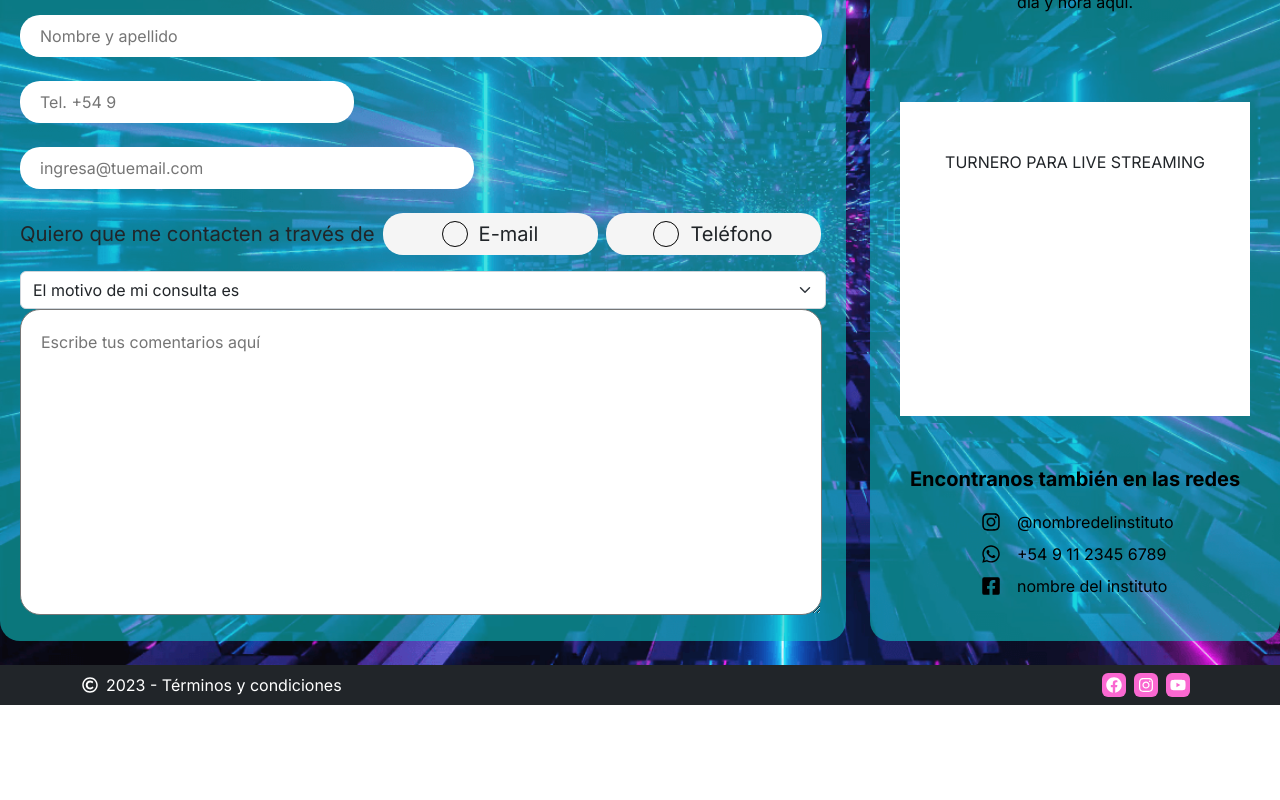
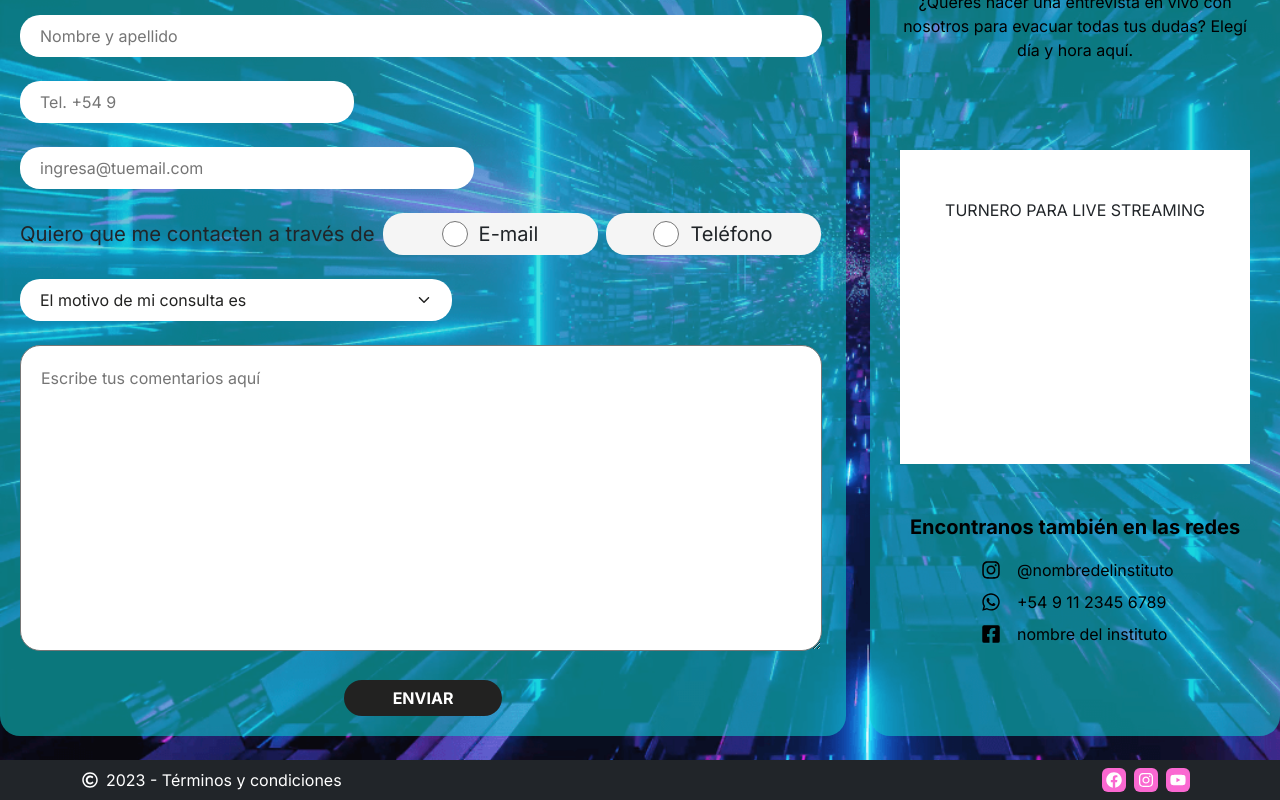
Before and after one commit to No-Country/C9-26-Java-React, a React (Vite) app in the folder frontend/: page /consultation in a window 1280 px wide. Shown: the part 356-1156 px from the top of the page. Before the commit the page ends 1061 px from the top, so only its background shows below. Built offline with nearby package versions, Linux system fonts and the light colour scheme; no server answers.

Commit message:
add dropdown to form

```diff
--- a/frontend/src/components/Dropdown/Dropdown.jsx
+++ b/frontend/src/components/Dropdown/Dropdown.jsx
@@ -1,27 +1,55 @@
-import { useState, useRef, useEffect, createElement } from 'react';
+import { useState, useRef, useEffect, createElement, forwardRef } from 'react';
 import { IoIosArrowDown } from 'react-icons/io';
 
 import styles from "./Dropdown.module.css";
 
-const Dropdown = (props) => {
+const Dropdown = forwardRef((props, ref) => {
     const [toggle, setToggle] = useState(false);
-    const [selectedOption, setSelectedOption] = useState(props.placeholder);
+    let [selectedOption, setSelectedOption] = useState(props.placeholder);
+    const dropdown = useRef(null)
     const containerOptions = useRef(null);
 
     useEffect(() => {
         return () => {
+            document.addEventListener("click", handleClickOutside, true);
             addContent();
         }
     }, []);
 
-    //Generar los elementos de la lista dinámicamente
+    //Reconocer click fuera de dropdown
+    const handleClickOutside = (e) => {
+        if (!dropdown.current.contains(e.target)) {
+            setToggle(false);
+        }
+    }
+
+    //Generar los elementos de la lista dinámicamente (si hay subtitle renderiza con input radio, sino solo los nombres)
     const addContent = () => {
         const lis = props.array.map((elem) => {
-            return createElement(
-                "li",
-                { key: elem, onClick: () => updateOption(elem) },
-                elem
-            );
+            {
+                if (props.subtitle) {
+                    return createElement(
+
+                        "li",
+                        { key: elem },
+                        [
+                            createElement("input", {
+                                type: "radio",
+                                name: "options",
+                                checked: elem === selectedOption,
+                                onClick: () => updateOption(elem),
+                            }),
+                            elem,
+                        ]
+                    )
+                } else {
+                    return createElement(
+                        "li",
+                        { key: elem, onClick: () => updateOption(elem) },
+                        elem
+                    )
+                }
+            }
         });
         return lis;
     }
@@ -32,20 +60,21 @@ const Dropdown = (props) => {
     }
 
     return (
-        <div className={styles.dropdown_wrapper} onClick={() => setToggle(!toggle)}>
+        <div className={styles.dropdown_wrapper} onClick={() => setToggle(!toggle)} ref={dropdown}>
             <div className={styles.dropdown_selectBtn}>
-                <span>{selectedOption}</span>
+                <span ref={ref}>{selectedOption}</span>
                 <IoIosArrowDown className={toggle && styles.dropdown_icon} />
             </div>
 
             <div className={`${styles.dropdown_content} ${toggle && styles.dropdown_contentActive}`}>
                 <ul className={styles.dropdown_options} ref={containerOptions}>
+                    {props.subtitle && <li className={styles.dropdown_optionsSub}>{props.subtitle}</li>}
                     {addContent()}
                 </ul>
             </div>
 
         </div>
     )
-}
+})
 
 export default Dropdown;
--- a/frontend/src/components/Dropdown/Dropdown.module.css
+++ b/frontend/src/components/Dropdown/Dropdown.module.css
@@ -8,6 +8,7 @@
     display: flex;
     align-items: center;
     cursor: pointer;
+    gap: 10px;
 }
 
 .dropdown_selectBtn {
@@ -27,8 +28,8 @@
 .dropdown_content {
     display: none;
     padding: 8px 16px;
-    margin-top: 15px;
     border-radius: 10px;
+    margin-top: 6px;
     background-color: #222221;
     position: absolute;
     z-index: 1;
@@ -56,3 +57,19 @@
     color: #222221;
     width: 100%;
 }
+
+.dropdown_options li input {
+    cursor: pointer;
+    width: 18px;
+    height: 18px;
+}
+
+.dropdown_optionsSub {
+    font-weight: 700;
+    margin-bottom: 10px;
+}
+
+.dropdown_optionsSub:hover {
+    background-color: #222221!important;
+    color: #ffffff!important;
+}
--- a/frontend/src/pages/Clases/Clases.jsx
+++ b/frontend/src/pages/Clases/Clases.jsx
@@ -1,4 +1,6 @@
-import Form from 'react-bootstrap/Form';
+import { useEffect, createRef } from "react";
+import { useDispatch, useSelector } from "react-redux";
+import { getProvincias } from "../../store/actions/localidadActions";
 import imgClass1 from "../../assets/images/Clases/Clases1.png";
 import imgClass2 from "../../assets/images/Clases/Clases2.png";
 import imgClass3 from "../../assets/images/Clases/Clases3.png";
@@ -10,6 +12,52 @@ import styles from './Clases.module.css';
 const Clases = () => {
     const level = ["A1 BEGINNER", "A2 ELEMENTARY", "B1 PREINTERMEDIATE ", "B2 INTERMEDIATE", "C1 UPPER INTERMEDIATE", "C2 ADVANCED", "No sé cuál es mi nivel actual"];
     const course = ["Niños", "Adolescentes", "Adultos", "Corporativo", "Apoyo escolar", "Conversación"];
+    const states = [];
+    const cities = [];
+
+    const provincias = useSelector(state => state.localidad.provincias);
+    console.log(provincias);
+    const dispatch = useDispatch();
+
+    const ref = createRef();
+    dispatch(getProvincias());
+
+    /* const provincias = () => {
+        fetch("https://apis.datos.gob.ar/georef/api/provincias")
+        .then(res => res.ok ? res.json() : Promise.reject(res))
+        .then(json => {
+            json.provincias.map(elem => states.push(elem.nombre));
+            console.log(json);
+        })
+        .catch(() => {
+            states.push("Error al cargar las provincias");
+        })
+    }
+
+    const localidades = (provincia) => {
+        fetch(`https://apis.datos.gob.ar/georef/api/municipios?provincia=${provincia}`)
+        .then(res => res.ok ? res.json() : Promise.reject(res))
+        .then(json => {
+            json.municipios.map(elem => cities.push(elem.id));
+        })
+        .catch(() => {
+            cities.push("Error al cargar las provincias");
+        })
+    } */
+
+    useEffect(() => {
+        /*  ref.addEventListener("change", (e) => {
+            console.log(this.e);
+        }) */
+
+        //return () => {
+            //provincias();
+            /* provincia.addEventListener("change", (e) => {
+                localidades(e.target.value);
+            }) */
+
+        //}
+    }, []);
 
     return (
         <>
@@ -20,10 +68,10 @@ const Clases = () => {
                         <h2 className='text-center text-white fw-bold'>Cursos para cada necesidad</h2>
 
                         <div className={`${styles.clases_container} mt-3`}>
-                            <img src={imgClass1} alt="" />
-                            <img src={imgClass2} alt="" />
-                            <img src={imgClass3} alt="" />
-                            <img src={imgClass4} alt="" />
+                            <img src={imgClass1} alt="Teacher with students" />
+                            <img src={imgClass2} alt="Classmates" />
+                            <img src={imgClass3} alt="Professor with students" />
+                            <img src={imgClass4} alt="Exam" />
                         </div>
                         <p className={styles.clases_text}>
                             Nuestros cursos están destinados a quienes quieran comunicarse efectivamente
@@ -56,15 +104,15 @@ const Clases = () => {
                                 </div>
 
                                 <div className={styles.input_container}>
-                                    <Dropdown array={level} placeholder="Provincia"/>
+                                    <Dropdown array={states} placeholder="Provincia" />
                                 </div>
 
                                 <div className={styles.input_container}>
-                                    <Dropdown array={level} placeholder="Localidad"/>
+                                    <Dropdown array={level} placeholder="Localidad" />
                                 </div>
 
                                 <div className={styles.input_container}>
-                                    <Dropdown array={level} placeholder="Nivel"/>
+                                    <Dropdown array={level} placeholder="Nivel" ref={ref}/>
                                 </div>
 
                                 <div className={styles.input_container}>
--- a/frontend/src/pages/Clases/Clases.module.css
+++ b/frontend/src/pages/Clases/Clases.module.css
@@ -30,17 +30,16 @@
     align-items: center;
 }
 
+.input_container {
+    margin-bottom: 24px!important;
+}
+
 .input_container input {
     width: 27rem!important;
     height: 2.62rem!important;
     border-radius: 20px!important;
-    margin-bottom: 24px!important;
     padding-left: 20px!important;
     border: none;
-}
-
-.input_container div {
-    margin-bottom: 24px!important;
 }
 
 .submit_container {
--- a/frontend/src/pages/Consultas/Consultas.jsx
+++ b/frontend/src/pages/Consultas/Consultas.jsx
@@ -1,9 +1,25 @@
-import Form from 'react-bootstrap/Form';
+import Dropdown from '../../components/Dropdown/Dropdown';
 import { FaWhatsapp, FaFacebookSquare, FaInstagram } from 'react-icons/fa';
 
 import styles from "./Consultas.module.css";
 
 const Consultas = () => {
+
+    const reasons = [
+        "Información sobre clases/precios",
+        "Inscripciones",
+        "Informar un pago",
+        "Exámenes internacionales",
+        "Fechas de exámenes",
+        "Consultar estado de cuenta",
+        "Solicitar enrtevista con coordinación",
+        "Solicitar visa",
+        "Consultar avances de trámite de mi visa",
+        "Viajes grupales",
+        "Trabajar con nosotros",
+        "Otros"
+    ]
+
     return (
         <main className='background'>
 
@@ -19,25 +35,33 @@ const Consultas = () => {
                             <div className={styles.consult_inputName}>
                                 <input type="text" name="" id="" placeholder="Nombre y apellido" />
                             </div>
+
                             <div>
                                 <input type="text" name="" id="" placeholder="Tel. +54 9" className={styles.consult_inputTel} />
                                 <input type="email" name="" id="" placeholder="ingresa@tuemail.com" className={styles.consult_inputEmail} />
                             </div>
+
                             <div className='d-flex align-items-center gap-2 mb-3'>
                                 <span className={styles.consult_checkboxText}>Quiero que me contacten a través de</span>
                                 <div className={styles.consult_checkboxEmail}>
-                                    <input type="checkbox" name="" id="" />
+                                    <input type="radio" name="radio_action" id="radio_email" />
                                     <span className='fs-5'>E-mail</span>
                                 </div>
                                 <div className={styles.consult_checkboxTel}>
-                                    <input type="checkbox" name="" id="" />
+                                    <input type="radio" name="radio_action" id="radio_tel" />
                                     <span className='fs-5'>Teléfono</span>
                                 </div>
                             </div>
-                            <Form.Select>
-                                <option>El motivo de mi consulta es</option>
-                            </Form.Select>
+
+                            <div className="mb-4 mt-4">
+                                <Dropdown array={reasons} placeholder="El motivo de mi consulta es" subtitle="Elije una opción" />
+                            </div>
+
                             <textarea name="" id="" cols="30" rows="10" placeholder='Escribe tus comentarios aquí'></textarea>
+
+                            <div className={styles.submit_container}>
+                                <input type="submit" value="ENVIAR" />
+                            </div>
                         </form>
                     </section>
 
@@ -53,7 +77,7 @@ const Consultas = () => {
                         <div className='d-flex flex-column align-items-center'>
                             <p className='text-center text-black fw-bold fs-5 mt-5'>Encontranos también en las redes</p>
                             <div className='d-flex gap-3 align-items-center justify-content-center mb-2'>
-                                <FaInstagram fontSize="1.25rem" color='black'/>
+                                <FaInstagram fontSize="1.25rem" color='black' />
                                 <span className={styles.consult_turnosText}>@nombredelinstituto</span>
                             </div>
                             <div className='d-flex gap-3 align-items-center mb-2'>
--- a/frontend/src/pages/Consultas/Consultas.module.css
+++ b/frontend/src/pages/Consultas/Consultas.module.css
@@ -76,15 +76,15 @@
     border-radius: 50%;
     cursor: pointer;
     border: 1px solid black;
-    appearance: none;
-    -webkit-appearance: none;
+    /* appearance: none;
+    -webkit-appearance: none; */
     font-size: 2rem;
 }
 
-.consult_checkboxEmail input:checked,
+/* .consult_checkboxEmail input:checked,
 .consult_checkboxTel input:checked {
     background-color: black;
-}
+} */
 
 textarea {
     width: 100%;
@@ -92,6 +92,22 @@ textarea {
     height: 19.12rem;
     border-radius: 20px;
     padding: 20px;
+}
+
+.submit_container {
+    display: flex;
+    justify-content: center;
+    margin-top: 23px;
+}
+
+.submit_container input {
+    width: 9.87rem;
+    height: 2.25rem;
+    border-radius: 40px;
+    border: none;
+    color: #fff;
+    background-color: #222221;
+    font-weight: 700;
 }
 
 
--- /dev/null
+++ b/frontend/src/store/actions/localidadActions.js
@@ -0,0 +1,38 @@
+import { createAsyncThunk } from '@reduxjs/toolkit';
+
+export const getLocalidad = createAsyncThunk(
+    'localidad/getLocalidad',
+    async ( provincia, { rejectWithValue }) => {
+
+        fetch(`https://apis.datos.gob.ar/georef/api/municipios?provincia=${provincia}`)
+            .then(res => res.ok ? res.json() : Promise.reject(res))
+            .then(json => {
+                let localidadArray = [];
+                json.provincias.map(elem => localidadArray.push(elem.nombre));
+                return localidadArray;
+            })
+            .catch(() => {
+                return rejectWithValue("Error al cargar las localidades");
+            })
+
+    }
+);
+
+export const getProvincias = createAsyncThunk(
+    'localidad/getProvincias',
+    async ({ rejectWithValue }) => {
+
+        fetch("https://apis.datos.gob.ar/georef/api/provincias")
+            .then(res => res.ok ? res.json() : Promise.reject(res))
+            .then(json => {
+                let provinciaArray = [];
+                json.provincias.map(elem => provinciaArray.push(elem.nombre));
+                console.log("actions", provinciaArray);
+                return provinciaArray;
+            })
+            .catch(() => {
+                return rejectWithValue("Error al cargar las provincias");
+            })
+
+    }
+);
--- a/frontend/src/store/index.js
+++ b/frontend/src/store/index.js
@@ -1,8 +1,10 @@
 import { configureStore } from '@reduxjs/toolkit'
 import userSlice from './slices/userSlice'
+import localidadSlice from './slices/localidadSlice'
 
 export const store = configureStore({
     reducer: {
         user: userSlice,
+        localidad: localidadSlice
     },
 })
--- /dev/null
+++ b/frontend/src/store/slices/localidadSlice.js
@@ -0,0 +1,44 @@
+import { createSlice } from '@reduxjs/toolkit'
+import {getLocalidad, getProvincias} from "../actions/localidadActions";
+
+const initialState = {
+    localidades: [],
+    provincias: [],
+    status: "idle",
+    error: ""
+}
+
+export const localidadSlice = createSlice({
+    name: 'localidad',
+    initialState,
+    reducers: {
+    },
+    extraReducer:
+        builder => {
+            builder
+                .addCase(getLocalidad.pending, (state) => {
+                    state.status = 'loading'
+                })
+                .addCase(getLocalidad.fulfilled, (state, action) => {
+                    state.localidades = action.payload
+                    state.status = 'success'
+                })
+                .addCase(getLocalidad.rejected, (state, action) => {
+                    state.error = action.payload
+                    state.status = 'failed'
+                })
+                .addCase(getProvincias.pending, (state, action) => {
+                    state.status = 'loading'
+                })
+                .addCase(getProvincias.fulfilled, (state, action) => {
+                    state.provincias = action.payload
+                    state.status = 'success'
+                })
+                .addCase(getProvincias.rejected, (state, action) => {
+                    state.error = action.payload
+                    state.status = 'failed'
+                })
+        }
+})
+
+export default localidadSlice.reducer
```
